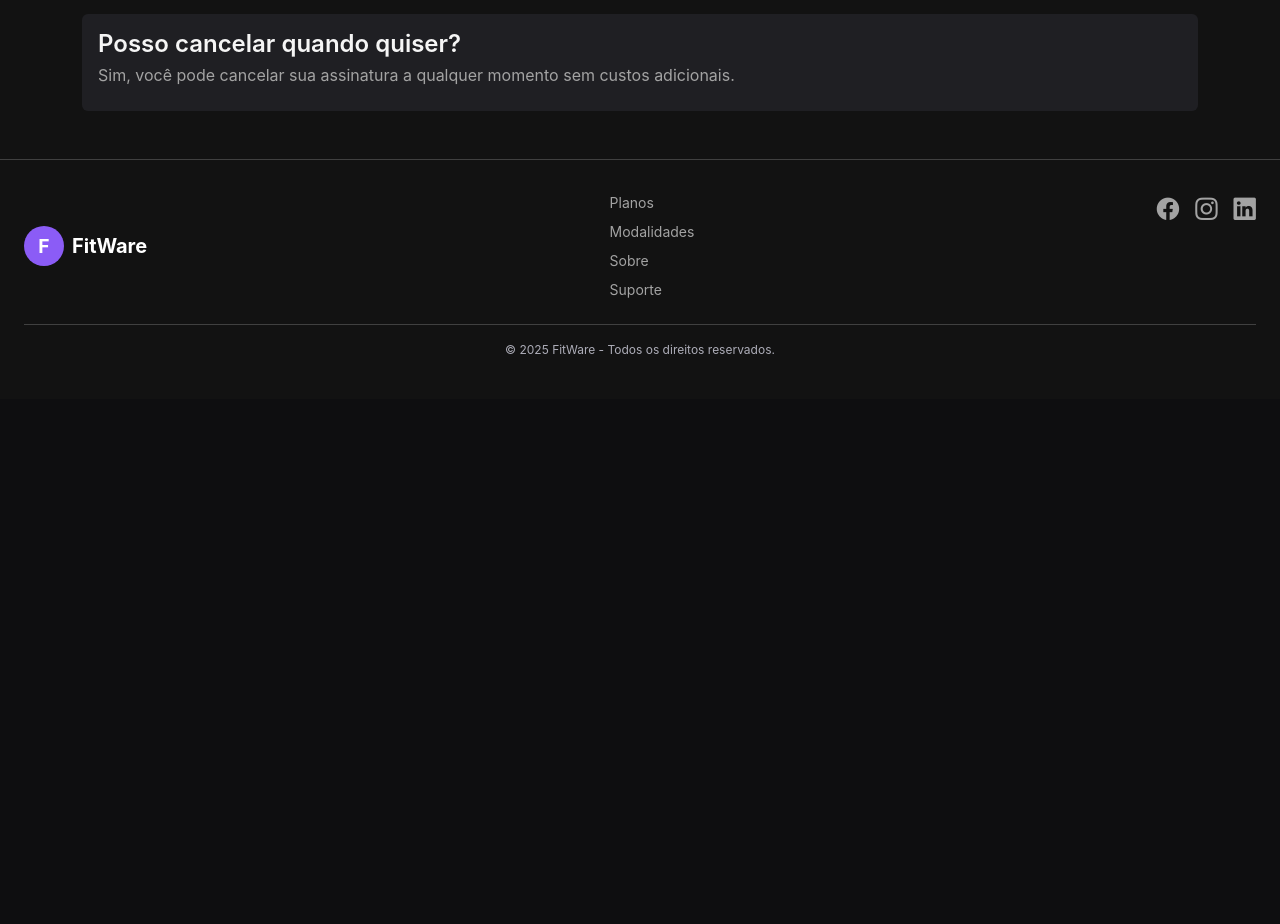
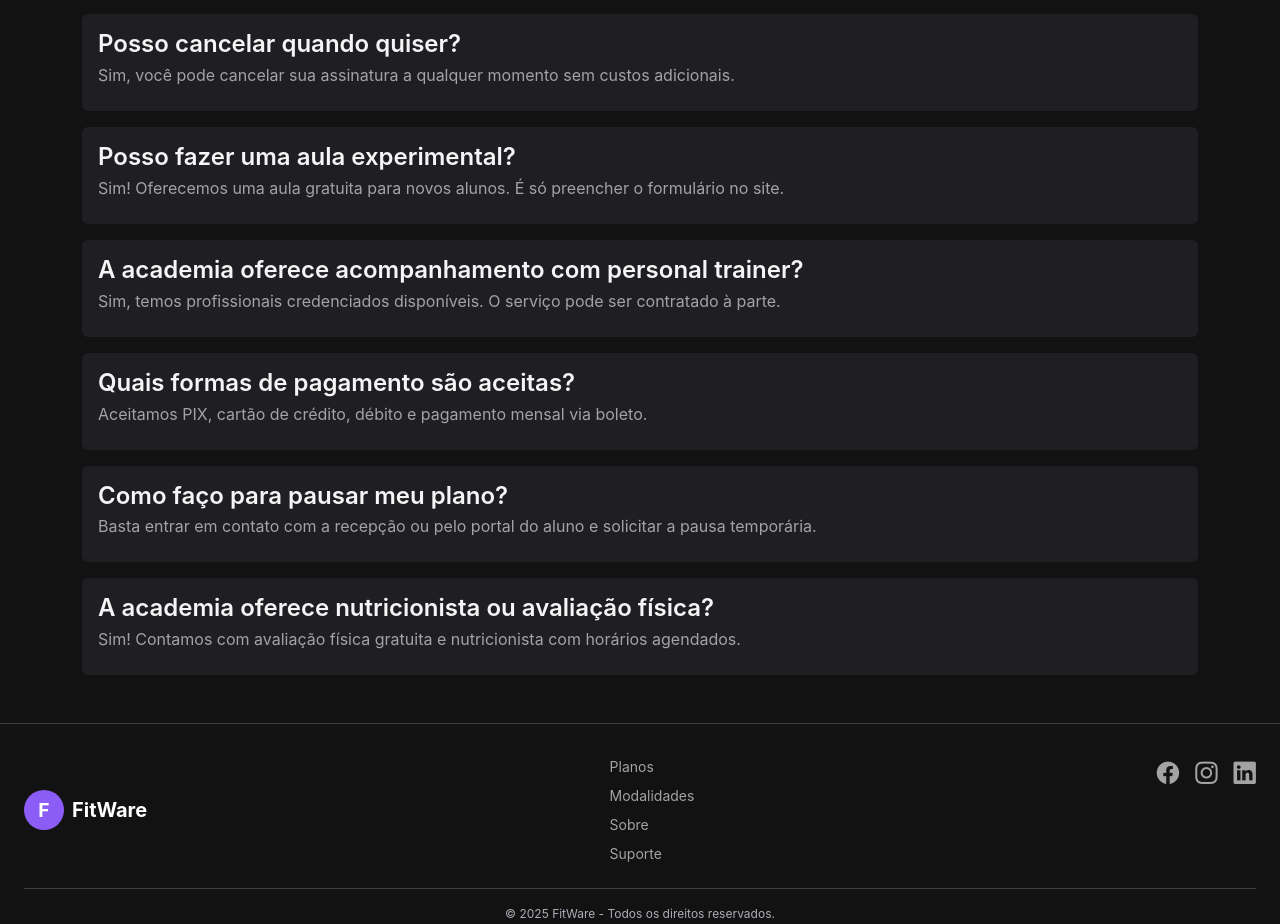
Before and after one commit to FelipeEvangelistaNeves/TCC-FITWARE, a React (Vite) app in the folder frontend/: page /suporte in a window 1280 px wide. Shown: the part 780-1704 px from the top of the page. Before the commit the page ends 1179 px from the top, so only its background shows below. Built offline with nearby package versions, Linux system fonts and the light colour scheme.

Commit message:
perguntas frequentes

```diff
--- a/frontend/src/pages/Public/Suporte.jsx
+++ b/frontend/src/pages/Public/Suporte.jsx
@@ -46,6 +46,7 @@ const Suporte = () => {
       {/* FAQ Expandível */}
       <section className="suporte-faq container">
         <h2>Perguntas Frequentes</h2>
+
         <div className="faq-item">
           <h4>Como redefinir minha senha?</h4>
           <p>
@@ -53,6 +54,7 @@ const Suporte = () => {
             instruções enviadas por e-mail.
           </p>
         </div>
+
         <div className="faq-item">
           <h4>Como alterar meu plano?</h4>
           <p>
@@ -60,11 +62,52 @@ const Suporte = () => {
             desejado.
           </p>
         </div>
+
         <div className="faq-item">
           <h4>Posso cancelar quando quiser?</h4>
           <p>
             Sim, você pode cancelar sua assinatura a qualquer momento sem custos
             adicionais.
+          </p>
+        </div>
+
+        <div className="faq-item">
+          <h4>Posso fazer uma aula experimental?</h4>
+          <p>
+            Sim! Oferecemos uma aula gratuita para novos alunos. É só preencher
+            o formulário no site.
+          </p>
+        </div>
+
+        <div className="faq-item">
+          <h4>A academia oferece acompanhamento com personal trainer?</h4>
+          <p>
+            Sim, temos profissionais credenciados disponíveis. O serviço pode
+            ser contratado à parte.
+          </p>
+        </div>
+
+        <div className="faq-item">
+          <h4>Quais formas de pagamento são aceitas?</h4>
+          <p>
+            Aceitamos PIX, cartão de crédito, débito e pagamento mensal via
+            boleto.
+          </p>
+        </div>
+
+        <div className="faq-item">
+          <h4>Como faço para pausar meu plano?</h4>
+          <p>
+            Basta entrar em contato com a recepção ou pelo portal do aluno e
+            solicitar a pausa temporária.
+          </p>
+        </div>
+
+        <div className="faq-item">
+          <h4>A academia oferece nutricionista ou avaliação física?</h4>
+          <p>
+            Sim! Contamos com avaliação física gratuita e nutricionista com
+            horários agendados.
           </p>
         </div>
       </section>
```
